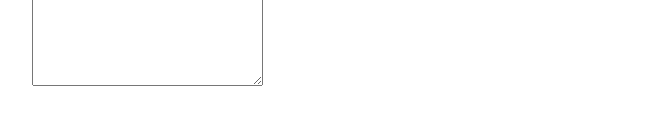
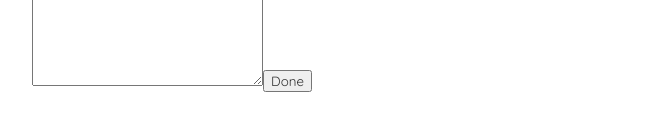
Before and after one commit to shivendra8004/HelloReact, a React (Create React App) app: page /create in a window 1280 px wide. Shown: the part 263-394 px from the top of the page, without its empty margins (308-964 px from the left). Built offline with nearby package versions, Linux system fonts and the light colour scheme.

Commit message:
Added a button to submit the blog

```diff
--- a/src/components/Create.js
+++ b/src/components/Create.js
@@ -9,6 +9,7 @@ const Create = () => {
         <input type="text" required />
         <label>Write your blog</label>
         <textarea required cols="30" rows="10"></textarea>
+        <button type="submit"> Done</button>
       </form>
     </div>
   );
```
